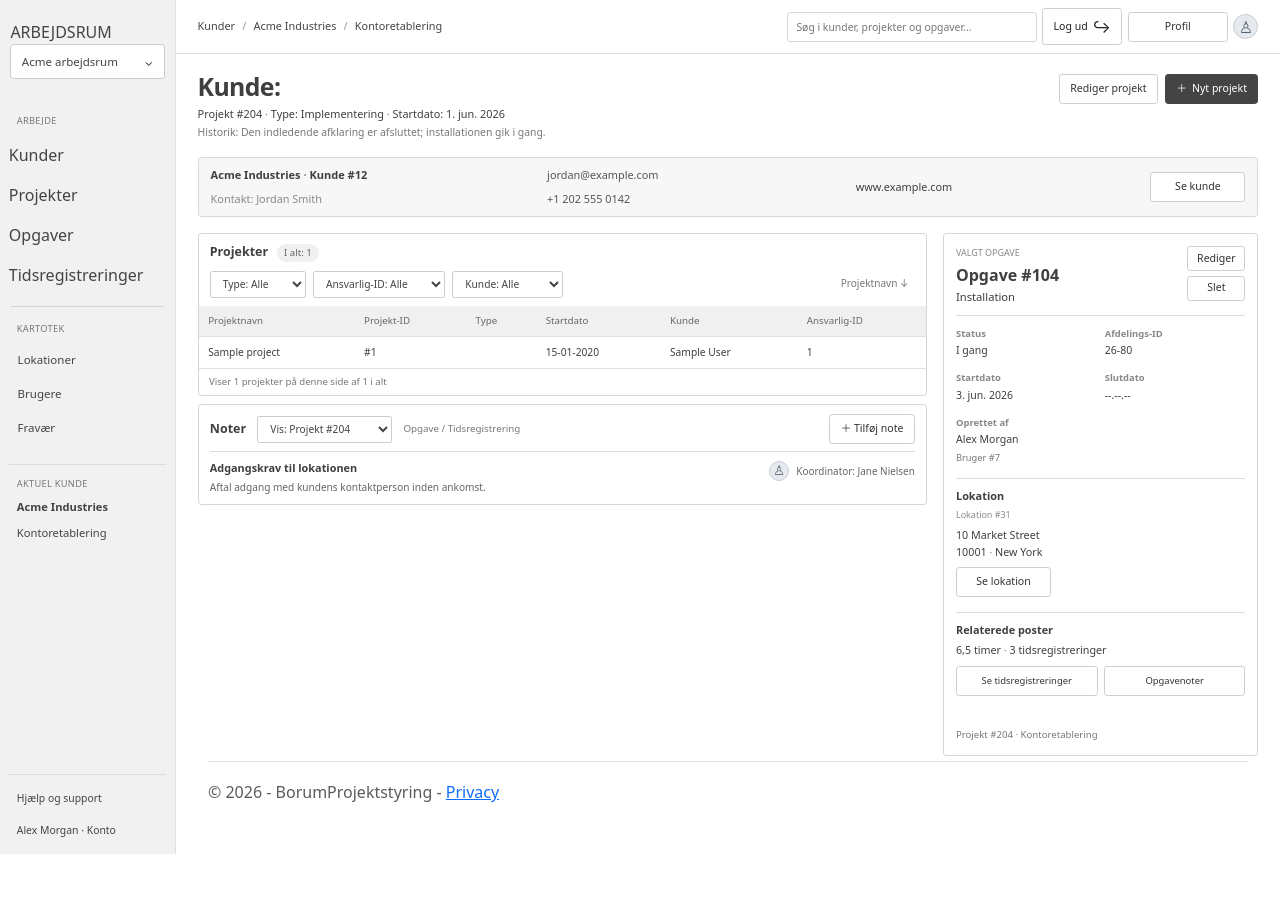
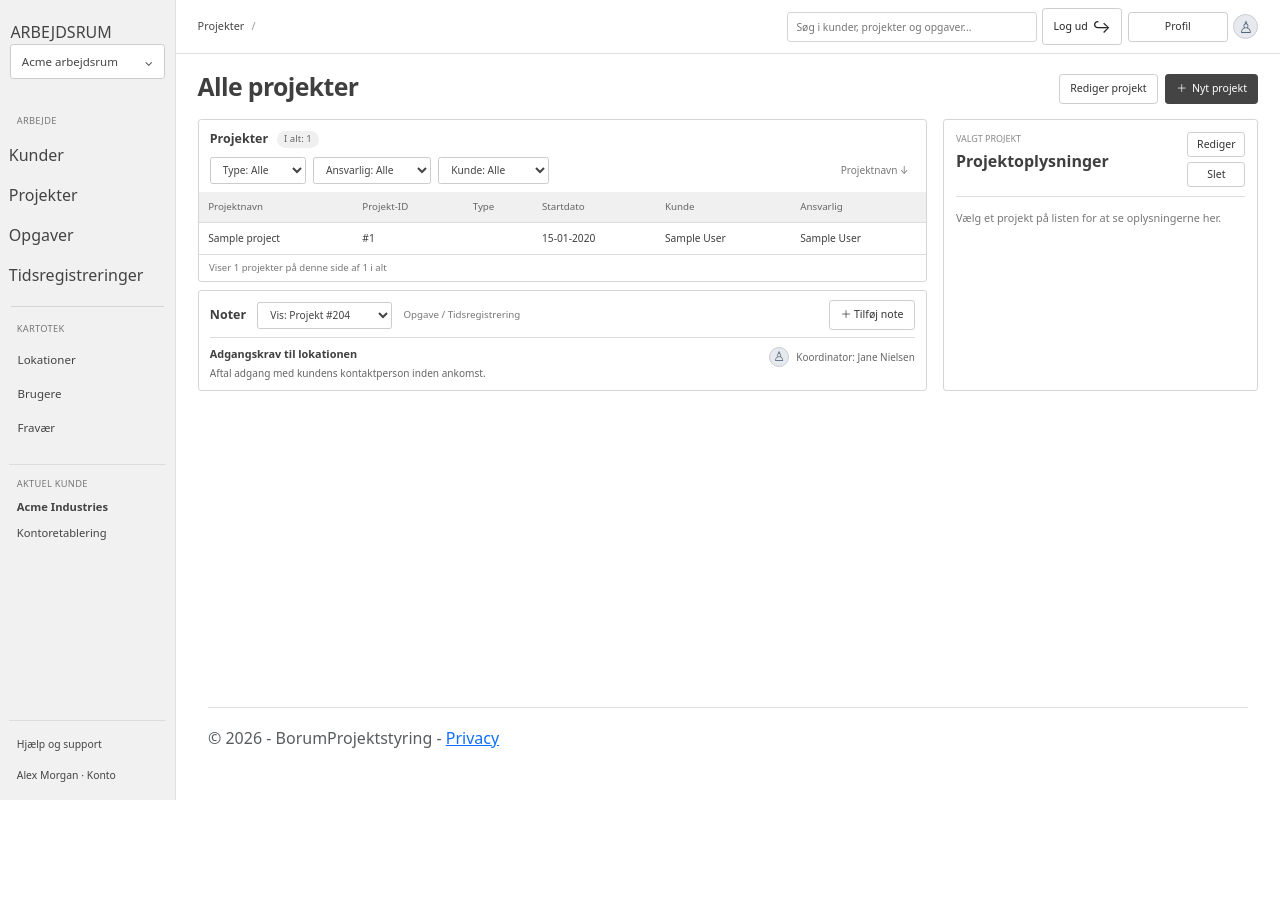
Before and after one commit to vbruhn-datamatiker/BorumProjektstyring, an ASP.NET Core app: page /ProjectPage in a window 1280 px wide. After the commit the page ends 800 px from the top, so only its background shows below. Run offline with ASP.NET Core 8, Linux system fonts and the light colour scheme; tables that the repository leaves empty hold one stand-in row (values such as "Sample post"); style sheets or scripts are compiled from the project's sources.

Commit message:
corrected output on viewpage regarding projects added Username to Create user Modal, which enambles the possibility to choose an user by name and not by number
removed static information on a testcustomer

changes filter to use name instead of user.id

```diff
--- a/BorumProjektstyring/Pages/ProjectPage.cshtml
+++ b/BorumProjektstyring/Pages/ProjectPage.cshtml
@@ -7,7 +7,7 @@
 <div class="project-page">
     <header class="topbar">
         <nav class="breadcrumbs" aria-label="Brødkrummesti">
-            <a href="#">Kunder</a>
+            <a href="#">Projekter</a>
             <span>/</span>
 
            @*--TODO Add Status to base class and database*@
@@ -16,9 +16,9 @@
 
            @*--TODO need to add project owner.*@
 
-            <a href="#">Acme Industries</a>
-            <span>/</span>
-            <span aria-current="page">Kontoretablering</span>
+
+
+
         </nav>
         <div class="topbar-actions">
             <label class="visually-hidden" for="global-search">Søg</label>
@@ -32,9 +32,8 @@
     <main class="project-content">
         <section class="project-heading">
             <div>
-                <h1>Kunde: </h1>
-                <p class="project-meta">Projekt #204 <span>·</span> Type: Implementering <span>·</span> Startdato: 1. jun. 2026</p>
-                <p class="project-history">Historik: Den indledende afklaring er afsluttet; installationen gik i gang.</p>
+                <h1>Alle projekter </h1>
+
             </div>
 
 
@@ -80,12 +79,15 @@
                                     <label for="newProjectCustomerId">Kunde-ID</label>
                                     <input id="newProjectCustomerId" name="customerId" type="number" class="form-control" min="1" required />
                                 </div>
-
-                                //TODO : Missing AddScope to rember the customer.
-
                                 <div class="project-form-field">
-                                    <label for="newProjectUserId">Ansvarlig-ID</label>
-                                    <input id="newProjectUserId" name="userId" type="number" class="form-control" min="1" required />
+                                    <label for="newProjectUserId">Ansvarlig</label>
+                                    <select id="newProjectUserId" name="userId" class="form-select" required>
+                                        <option value="">Vælg ansvarlig</option>
+                                        @foreach (var user in Model.Users.OrderBy(user => user.Name))
+                                        {
+                                            <option value="@user.UserId">@user.Name</option>
+                                        }
+                                    </select>
                                 </div>
                             </div>
                         </div>
@@ -98,18 +100,6 @@
             </div>
         </div>
 
-        <section class="customer-summary" aria-label="Kundeoplysninger">
-            <div class="customer-primary">
-                <strong>Acme Industries <span>·</span> Kunde #12</strong>
-                <span>Kontakt: Jordan Smith</span>
-            </div>
-            <div class="customer-contact">
-                <a href="mailto:jordan@example.com">jordan@example.com</a>
-                <a href="tel:+12025550142">+1 202 555 0142</a>
-            </div>
-            <a class="customer-website" href="https://www.example.com">www.example.com</a>
-            <button class="button button-light customer-button" type="button">Se kunde</button>
-        </section>
 
         <div class="project-workspace">
             <div class="project-main-column">
@@ -137,13 +127,17 @@
                                 }
                             </select>
 
-                            <!--creates a dropdown menu for Anslarlig for the project-->
-                            <label class="visually-hidden" for="assignee-filter">Ansvarlig-ID</label>
+                            <!-- Filter projects by the responsible user's name -->
+                            <label class="visually-hidden" for="assignee-filter">Ansvarlig</label>
                             <select id="assignee-filter">
-                                <option value="">Ansvarlig-ID: Alle</option>
-                                @foreach (var userId in Model.Projects.Select(project => project.UserId).Distinct().OrderBy(userId => userId))
+                                <option value="">Ansvarlig: Alle</option>
+                                @foreach (var userName in Model.Projects
+                                    .Select(project => project.User?.Name)
+                                    .Where(name => !string.IsNullOrWhiteSpace(name))
+                                    .Distinct()
+                                    .OrderBy(name => name))
                                 {
-                                    <option value="@userId">@userId</option>
+                                    <option value="@userName">@userName</option>
                                 }
                             </select>
 
@@ -165,6 +159,10 @@
                             <button id="project-name-sort" class="sort-button" type="button" data-sort-direction="desc" aria-label="Sorter efter projektnavn, faldende">Projektnavn <span aria-hidden="true">↓</span></button>
                         </div>
                     </div>
+
+
+
+
                     <div class="table-scroll">
                         <table class="tasks-table">
                             <thead>
@@ -174,19 +172,26 @@
                                     <th scope="col">Type</th>
                                     <th scope="col">Startdato</th>
                                     <th scope="col">Kunde</th>
-                                    <th scope="col">Ansvarlig-ID</th>
+                                    <th scope="col">Ansvarlig</th>
                                 </tr>
                             </thead>
                             <tbody>
                                 @foreach (var project in Model.Projects.OrderByDescending(project => project.ProjectTitle))
                                 {
-                                    <tr data-project-name="@project.ProjectTitle" data-project-type="@project.Type" data-user-id="@project.UserId" data-customer-name="@project.Customer?.Name">
-                                        <td>@project.ProjectTitle</td>
+                                    <tr data-project-id="@project.ProjectId"
+                                        data-project-name="@project.ProjectTitle"
+                                        data-project-type="@project.Type"
+                                        data-project-start-date="@project.StartDate.ToString("dd-MM-yyyy")"
+                                        data-project-history="@project.History"
+                                        data-user-name="@project.User?.Name"
+                                        data-customer-id="@project.CustomerId"
+                                        data-customer-name="@project.Customer?.Name">
+                                        <td><button class="project-select-button" type="button">@project.ProjectTitle</button></td>
                                         <td>#@project.ProjectId</td>
                                         <td>@project.Type</td>
                                         <td>@project.StartDate.ToString("dd-MM-yyyy")</td>
                                         <td>@project.Customer?.Name</td>
-                                        <td>@project.UserId</td>
+                                        <td>@project.User?.Name</td>
                                     </tr>
                                 }
                             </tbody>
@@ -195,15 +200,44 @@
 
                     <!--Script for the acsending and desending list after name  (do we want this)?-->
                     <script>
+                        document.addEventListener("DOMContentLoaded", () => {
                             const projectNameSortButton = document.getElementById("project-name-sort");
                             const projectRowsBody = document.querySelector(".tasks-table tbody");
                             const projectNameSortIcon = projectNameSortButton.querySelector("span");
                             const projectRows = Array.from(projectRowsBody.rows);
+                            const projectDetailsPlaceholder = document.getElementById("project-details-placeholder");
+                            const projectDetailsContent = document.getElementById("project-details-content");
+                            const projectDetailFields = {
+                                id: document.getElementById("project-detail-id"),
+                                title: document.getElementById("project-detail-title"),
+                                type: document.getElementById("project-detail-type"),
+                                startDate: document.getElementById("project-detail-start-date"),
+                                customer: document.getElementById("project-detail-customer"),
+                                customerId: document.getElementById("project-detail-customer-id"),
+                                userName: document.getElementById("project-detail-user-name"),
+                                history: document.getElementById("project-detail-history")
+                            };
                             const projectFilters = [
                                 { element: document.getElementById("type-filter"), attribute: "projectType" },
-                            { element: document.getElementById("assignee-filter"), attribute: "userId" },
+                                { element: document.getElementById("assignee-filter"), attribute: "userName" },
                                 { element: document.getElementById("customer-filter"), attribute: "customerName" }
                             ];
+
+                            const showProjectDetails = row => {
+                                projectRows.forEach(projectRow => projectRow.classList.toggle("selected-row", projectRow === row));
+                                projectDetailFields.id.textContent = `#${row.dataset.projectId}`;
+                                projectDetailFields.title.textContent = row.dataset.projectName;
+                                projectDetailFields.type.textContent = row.dataset.projectType || "Ikke angivet";
+                                projectDetailFields.startDate.textContent = row.dataset.projectStartDate;
+                                projectDetailFields.customer.textContent = row.dataset.customerName || "Ikke angivet";
+                                projectDetailFields.customerId.textContent = row.dataset.customerId;
+                                projectDetailFields.userName.textContent = row.dataset.userName || "Ikke angivet";
+                                projectDetailFields.history.textContent = row.dataset.projectHistory || "Ingen historik angivet.";
+                                projectDetailsPlaceholder.hidden = true;
+                                projectDetailsContent.hidden = false;
+                            };
+
+                            projectRows.forEach(row => row.addEventListener("click", () => showProjectDetails(row)));
 
                             const applyProjectFilters = () => {
                                 projectRows.forEach(row => {
@@ -227,6 +261,7 @@
                                 projectNameSortButton.dataset.sortDirection = direction;
                                 projectNameSortButton.setAttribute("aria-label", `Sorter efter projektnavn, ${direction === "asc" ? "stigende" : "faldende"}`);
                                 projectNameSortIcon.textContent = direction === "asc" ? "↑" : "↓";
+                            });
                         });
                     </script>
 
@@ -253,40 +288,35 @@
                 </section>
             </div>
 
-            <aside class="panel task-details" aria-labelledby="task-details-heading">
+            <aside class="panel project-details" aria-labelledby="project-details-heading">
                 <div class="details-heading">
                     <div>
-                        <p class="eyebrow">Valgt opgave</p>
-                        <h2 id="task-details-heading">Opgave #104</h2>
-                        <p class="task-type">Installation</p>
+                        <p class="eyebrow">Valgt projekt</p>
+                        <h2 id="project-details-heading">Projektoplysninger</h2>
                     </div>
                     <div class="details-actions">
                         <button class="button button-light" type="button">Rediger</button>
                         <button class="button button-light" type="button">Slet</button>
                     </div>
                 </div>
-                <dl class="task-facts">
-                    <div><dt>Status</dt><dd>I gang</dd></div>
-                    <div><dt>Afdelings-ID</dt><dd>26-80</dd></div>
-                    <div><dt>Startdato</dt><dd>3. jun. 2026</dd></div>
-                    <div><dt>Slutdato</dt><dd>--.--.--</dd></div>
-                    <div class="fact-wide"><dt>Oprettet af</dt><dd>Alex Morgan</dd><small>Bruger #7</small></div>
+                <p id="project-details-placeholder" class="project-details-placeholder">Vælg et projekt på listen for at se oplysningerne her.</p>
+                <div id="project-details-content" hidden>
+                    <div class="project-title-block">
+                        <h3 id="project-detail-title"></h3>
+                        <p id="project-detail-type" class="project-detail-type"></p>
+                    </div>
+                    <dl class="project-facts">
+                        <div><dt>Projekt-ID</dt><dd id="project-detail-id"></dd></div>
+                        <div><dt>Startdato</dt><dd id="project-detail-start-date"></dd></div>
+                        <div><dt>Kunde</dt><dd id="project-detail-customer"></dd></div>
+                        <div><dt>Kunde-ID</dt><dd id="project-detail-customer-id"></dd></div>
+                        <div class="fact-wide"><dt>Ansvarlig</dt><dd id="project-detail-user-name"></dd></div>
                     </dl>
-                <section class="detail-section">
-                    <h3>Lokation</h3>
-                    <p class="eyebrow">Lokation #31</p>
-                    <p>10 Market Street<br />10001 <span>·</span> New York</p>
-                    <button class="button button-light location-button" type="button">Se lokation</button>
+                    <section class="project-history-details">
+                        <h3>Historik</h3>
+                        <p id="project-detail-history"></p>
                     </section>
-                <section class="detail-section related-section">
-                    <h3>Relaterede poster</h3>
-                    <p>6,5 timer <span>·</span> 3 tidsregistreringer</p>
-                    <div class="related-actions">
-                        <button class="button button-light" type="button">Se tidsregistreringer</button>
-                        <button class="button button-light" type="button">Opgavenoter</button>
                 </div>
-                </section>
-                <p class="detail-breadcrumb">Projekt #204 <span>·</span> Kontoretablering</p>
             </aside>
         </div>
     </main>
--- a/BorumProjektstyring/Pages/ProjectPage.cshtml.cs
+++ b/BorumProjektstyring/Pages/ProjectPage.cshtml.cs
@@ -27,10 +27,12 @@ public class ProjectPageModel : PageModel
     public string History { get; set; }
 
     public List<Project> Projects { get; private set; } = new List<Project>();
+    public List<User> Users { get; private set; } = new List<User>();
 
     public void OnGet()
     {
         Projects = _projectRepo.GetAll();
+        Users = new UserRepo().GetAll();
     }
 
     public IActionResult OnPostCreateProject(string projectTitle, string type, DateTime startDate, string history, int customerId, int userId)
@@ -44,7 +46,9 @@ public class ProjectPageModel : PageModel
             CustomerId = customerId,
             UserId = userId
         };
+
         _projectRepo.Add(newProject);
+
         return RedirectToPage("/ProjectPage");
     }
 }
--- a/BorumProjektstyring/Pages/ProjectPage.cshtml.css
+++ b/BorumProjektstyring/Pages/ProjectPage.cshtml.css
@@ -287,8 +287,33 @@
   border-bottom: 0;
 }
 
-.tasks-table .selected-row {
+.tasks-table tbody tr {
+  cursor: pointer;
+}
+
+.tasks-table tbody tr:hover,
+.tasks-table tbody tr.selected-row {
   background: #e8e8e8;
+}
+
+.tasks-table tbody tr:focus-within {
+  outline: 2px solid #6b8fcf;
+  outline-offset: -2px;
+}
+
+.project-select-button {
+  padding: 0;
+  color: inherit;
+  background: transparent;
+  border: 0;
+  font: inherit;
+  text-align: left;
+  cursor: pointer;
+}
+
+.project-select-button:focus-visible {
+  outline: 2px solid #6b8fcf;
+  outline-offset: 2px;
 }
 
 .chevron {
@@ -368,7 +393,7 @@
   font-size: .82rem;
 }
 
-.task-details {
+.project-details {
   display: flex;
   flex-direction: column;
   padding: .75rem;
@@ -395,11 +420,6 @@
   font-weight: 650;
 }
 
-.task-type {
-  margin: 0;
-  font-size: .7rem;
-}
-
 .details-actions {
   display: grid;
   align-content: start;
@@ -411,7 +431,29 @@
   padding: .2rem .55rem;
 }
 
-.task-facts {
+.project-details-placeholder {
+  margin: 0;
+  padding: .8rem 0;
+  color: #777;
+  font-size: .68rem;
+}
+
+.project-title-block {
+  padding: .7rem 0 .55rem;
+}
+
+.project-title-block h3 {
+  margin: 0 0 .25rem;
+  font-size: .9rem;
+  font-weight: 650;
+}
+
+.project-detail-type {
+  margin: 0;
+  font-size: .7rem;
+}
+
+.project-facts {
   display: grid;
   grid-template-columns: 1fr 1fr;
   gap: .75rem .5rem;
@@ -419,66 +461,37 @@
   padding: .7rem 0;
 }
 
-.task-facts dt {
+.project-facts dt {
   margin-bottom: .15rem;
   color: #888;
   font-size: .59rem;
 }
 
-.task-facts dd {
+.project-facts dd {
   margin: 0;
   font-size: .66rem;
-}
-
-.task-facts small {
-  color: #777;
-  font-size: .58rem;
 }
 
 .fact-wide {
   grid-column: 1 / -1;
 }
 
-.detail-section {
+.project-history-details {
   padding: .65rem 0;
   border-top: 1px solid #ddd;
 }
 
-.detail-section .eyebrow {
-  margin-bottom: .35rem;
-  text-transform: none;
+.project-history-details h3 {
+  margin: 0 0 .35rem;
+  font-size: .68rem;
+  font-weight: 650;
 }
 
-.detail-section p:not(.eyebrow) {
-  margin: 0 0 .45rem;
+.project-history-details p {
+  margin: 0;
   font-size: .67rem;
   line-height: 1.55;
-}
-
-.location-button {
-  min-width: 95px;
-}
-
-.related-section {
-  margin-top: .25rem;
-}
-
-.related-actions {
-  display: flex;
-  gap: .4rem;
-}
-
-.related-actions .button {
-  flex: 1;
-  padding-inline: .35rem;
-  font-size: .59rem;
-}
-
-.detail-breadcrumb {
-  margin: auto 0 0;
-  padding-top: 1.4rem;
-  color: #777;
-  font-size: .6rem;
+  white-space: pre-wrap;
 }
 
 @media (max-width: 1050px) {
@@ -535,12 +548,8 @@
     grid-template-columns: 1fr;
   }
 
-  .task-details {
+  .project-details {
     min-height: 0;
-  }
-
-  .detail-breadcrumb {
-    padding-top: .5rem;
   }
 }
 
```
Also changed, not shown: ClassLib/Repo/ProjectRepo.cs (+21 -0 lines). Lines whose indentation alone changed are shown as unchanged.
